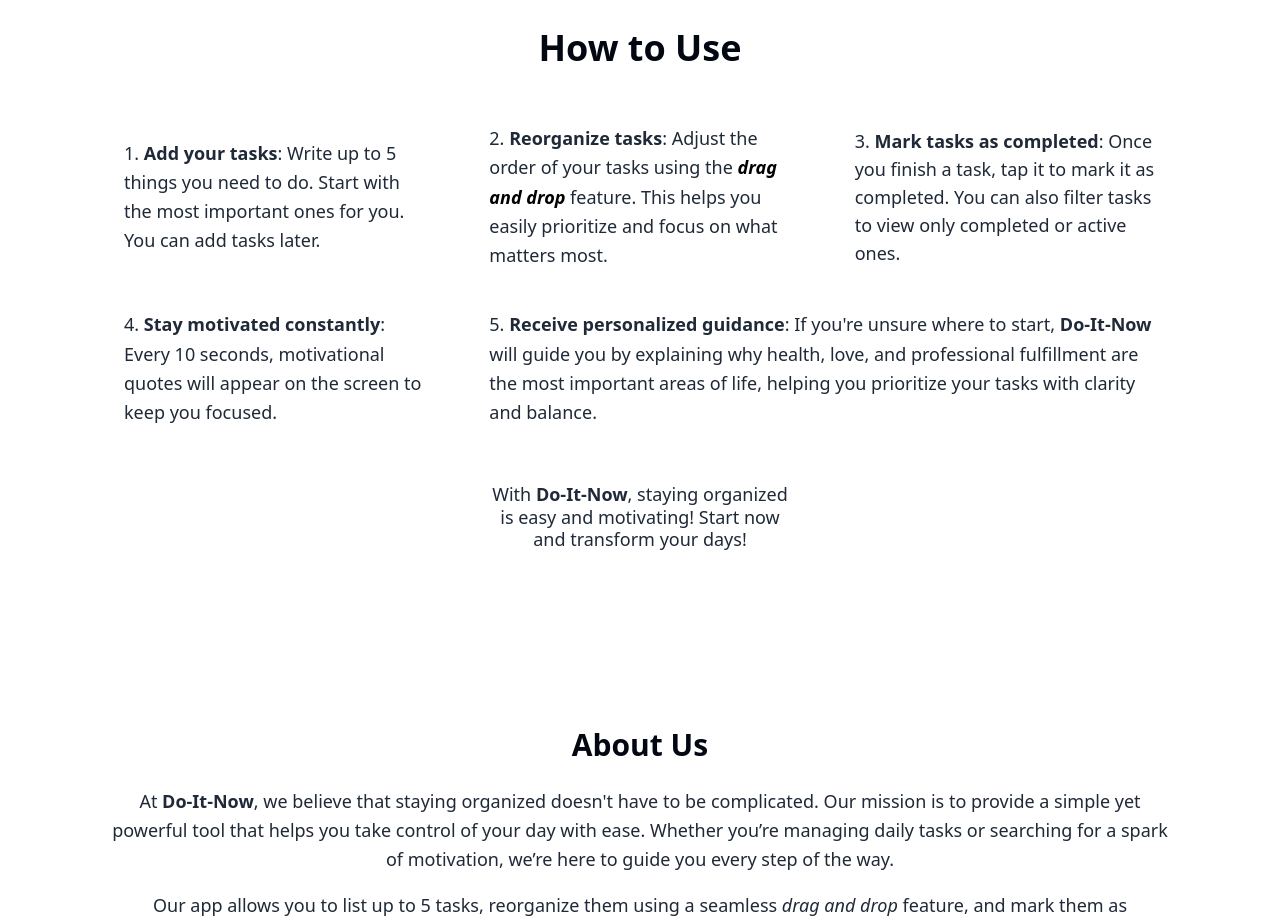
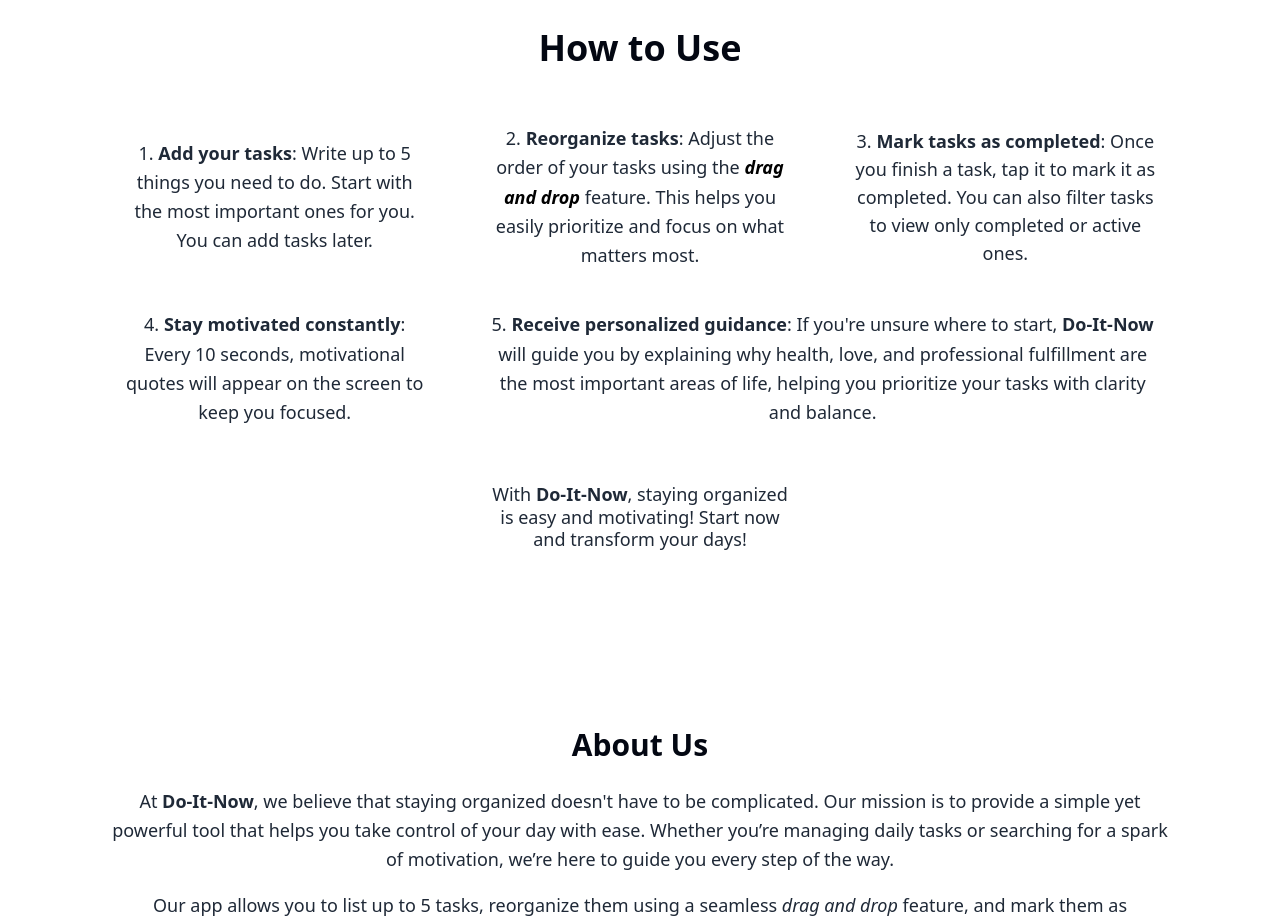
Before and after one commit to fantasyfuerte/DO-IT-PROJECT, a React (Vite) app: page / in a window 1280 px wide. Shown: the part 3360-4281 px from the top of the page. Built offline with nearby package versions, Linux system fonts and the light colour scheme.

Commit message:
Formating text

```diff
--- a/src/components/HowToUse.tsx
+++ b/src/components/HowToUse.tsx
@@ -12,7 +12,7 @@
       <h4 className="text-4xl font-bold text-center text-gray-950 mb-14">
         How to Use
       </h4>
-      <div className="flex flex-col items-center md:grid grid-cols-3 gap-10">
+      <div className="flex flex-col items-center md:grid grid-cols-3 gap-10 text-center">
         <p className="text-gray-800 leading-relaxed text-lg px-3">
           1. <strong>Add your tasks</strong>: Write up to 5 things you need to
           do. Start with the most important ones for you. You can add tasks
```
